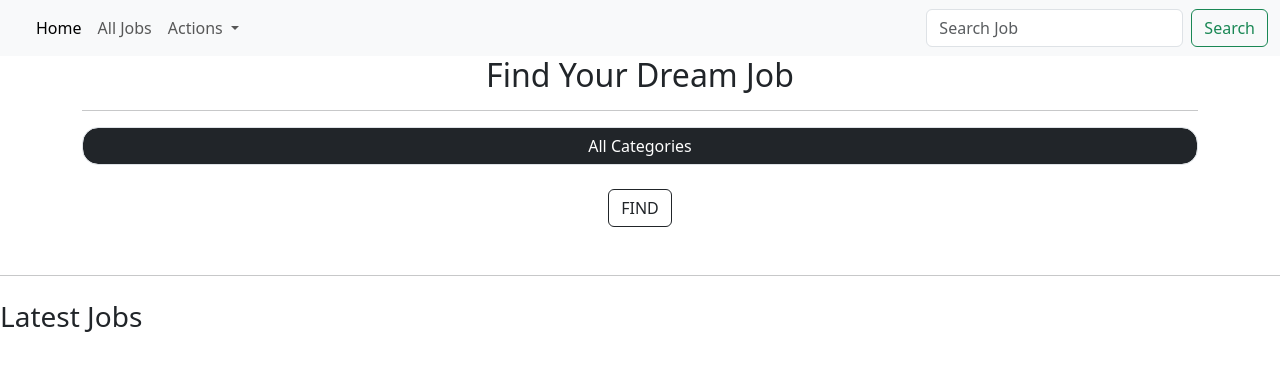
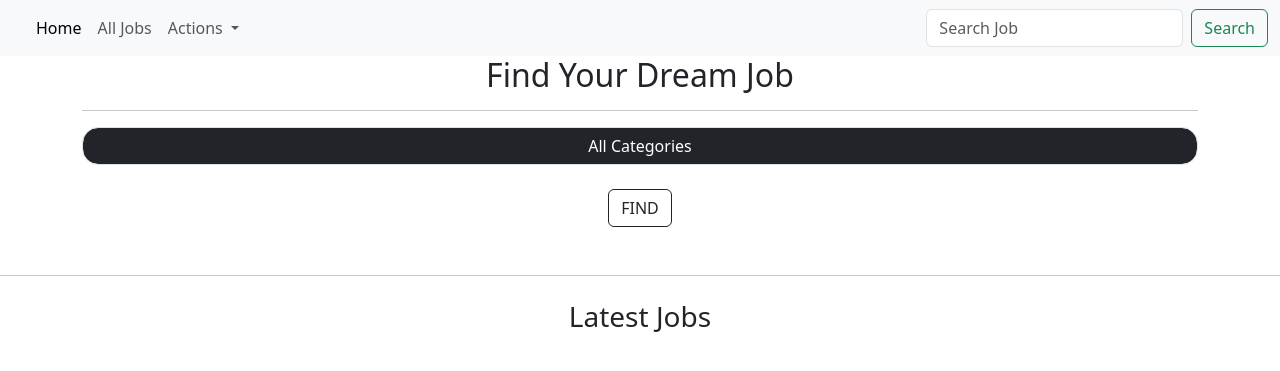
Before and after one commit to ImAbuSayed/JobSite, a PHP site: page /jobsite/templates/frontpage.php in a window 1280 px wide. Shown: the top 371 px of the page. Run offline with PHP 8.4, Linux system fonts and the light colour scheme; the template is opened without the code that fills it, so the values that code supplies are empty.

Commit message:
fixed dynamic heading

```diff
--- a/templates/frontpage.php
+++ b/templates/frontpage.php
@@ -25,7 +25,7 @@
     if ($categoryId) {
         echo "<h3 class='text-center'>" . "Latest " . $selectedCategory->name . " Related Jobs" . "</h3>";
     } else {
-        echo "<h3>Latest Jobs</h3>";
+        echo "<h3 class='text-center'>Latest Jobs</h3>";
     }
     ?>
     <?php foreach ($jobs as $job): ?>
```
